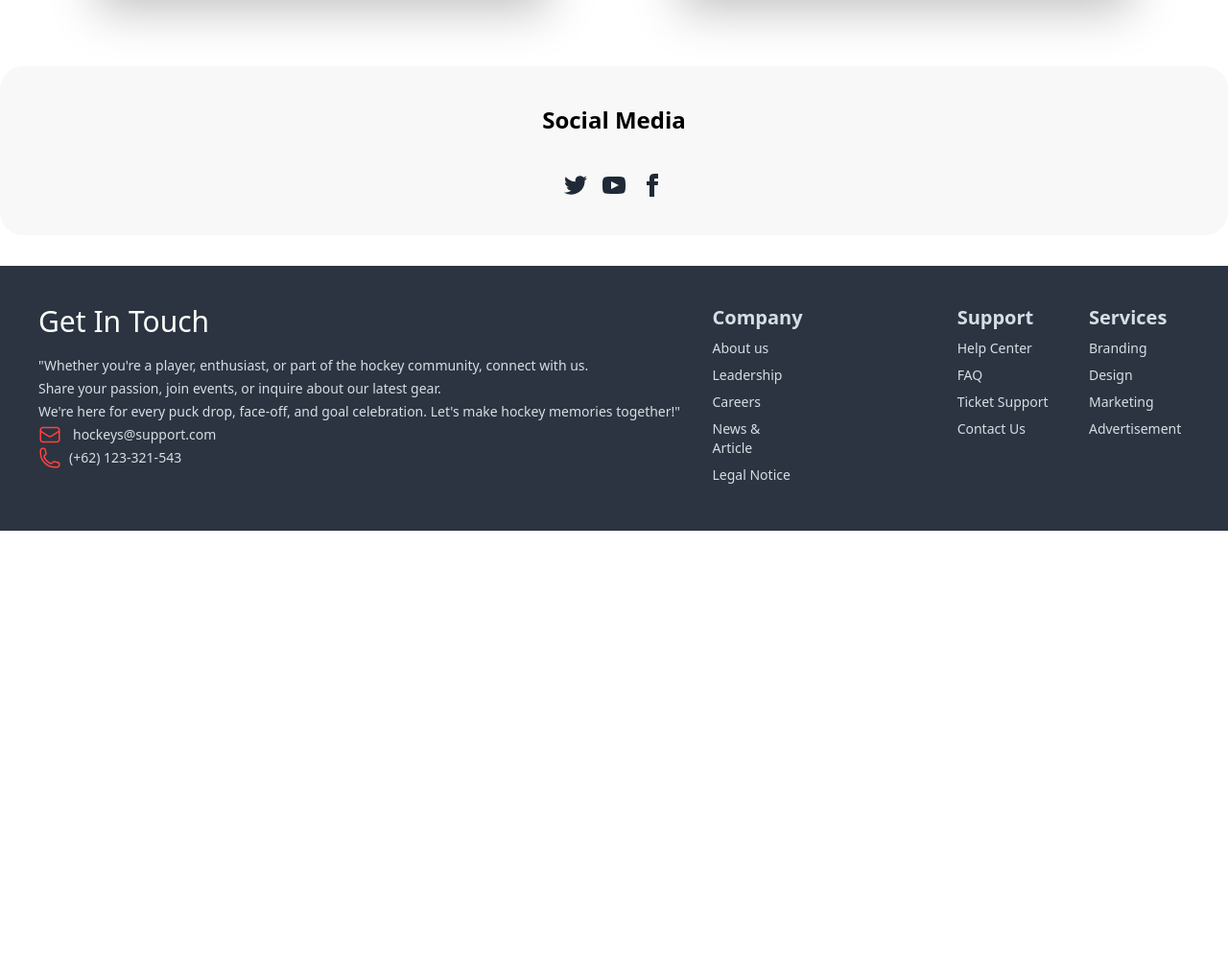
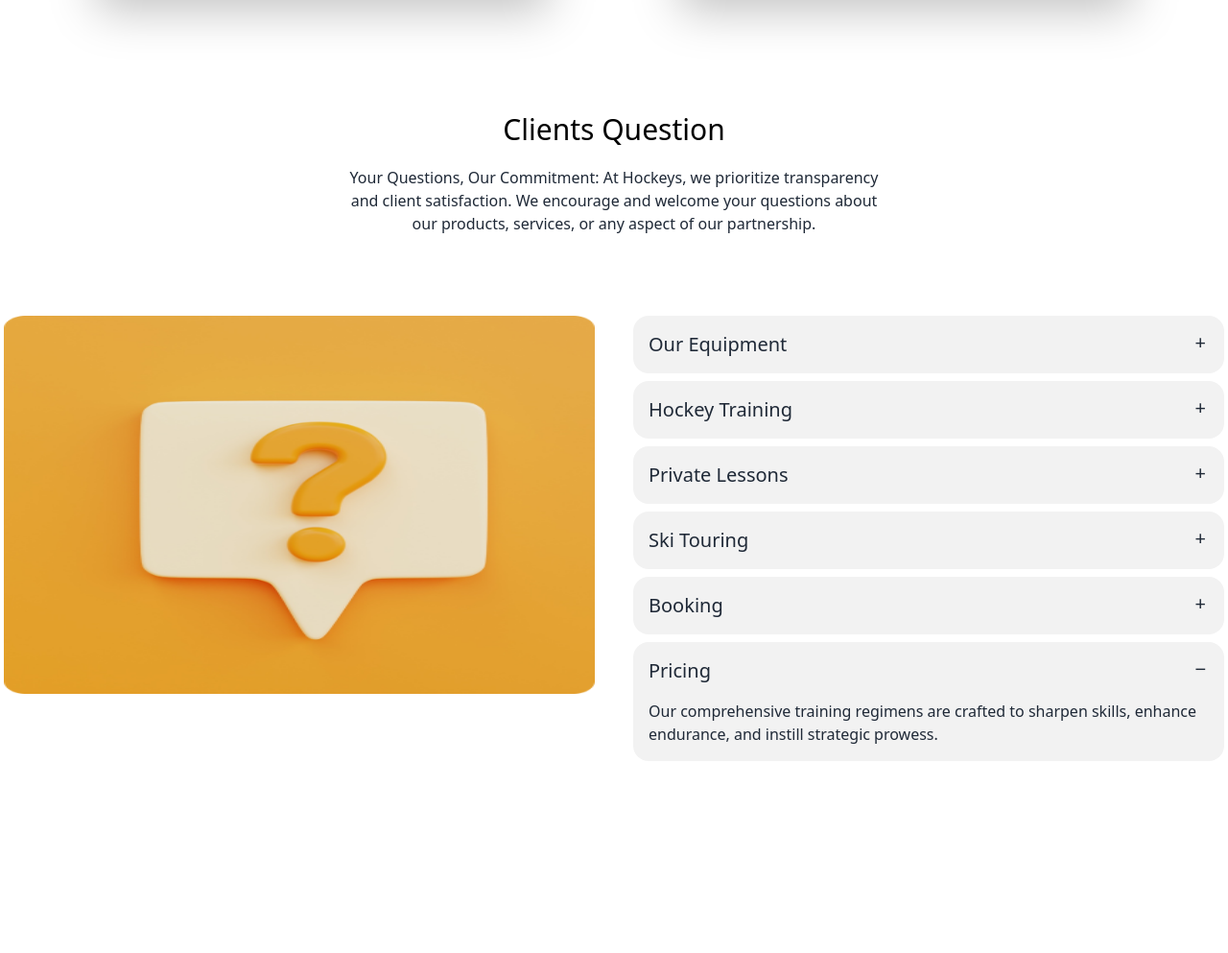
Before and after one commit to shamim-hossain008/hockeys-shamim, a plain HTML site: page Hockys/index.html in a window 1280 px wide. Shown: the part 3889-4882 px from the top of the page at 96% size. Before the commit the page ends 4442 px from the top, so only its background shows below. Drawn offline with nearby package versions, Linux system fonts and the light colour scheme.

Commit message:
question section add and style  done

```diff
--- a/Hockys/index.html
+++ b/Hockys/index.html
@@ -549,6 +549,92 @@
           </div>
         </div>
       </section>
+      <!-- Clients Question section -->
+      <section>
+        <div class="text-center max-w-xl mx-auto my-10 md:my-20">
+          <h2 class="text-3xl text-black pb-5">Clients Question</h2>
+          <p>
+            Your Questions, Our Commitment: At Hockeys, we prioritize
+            transparency and client satisfaction. We encourage and welcome your
+            questions about our products, services, or any aspect of our
+            partnership.
+          </p>
+        </div>
+        <div class="flex flex-col md:flex-row md:justify-around gap-10 p-1">
+          <div class="md:w-1/2">
+            <img src="/Images/11.png" class="w-full h-3/5" alt="" />
+          </div>
+          <div class="md:w-1/2">
+            <div class="collapse collapse-plus mb-2 bg-base-200">
+              <input type="radio" name="my-accordion-3" checked="checked" />
+              <div class="collapse-title text-xl font-medium">
+                Our Equipment
+              </div>
+              <div class="collapse-content">
+                <p>
+                  Our comprehensive training regimens are crafted to sharpen
+                  skills, enhance endurance, and instill strategic prowess.
+                </p>
+              </div>
+            </div>
+            <div class="collapse collapse-plus mb-2 bg-base-200">
+              <input type="radio" name="my-accordion-3" />
+              <div class="collapse-title text-xl font-medium">
+                Hockey Training
+              </div>
+              <div class="collapse-content">
+                <p>
+                  Our comprehensive training regimens are crafted to sharpen
+                  skills, enhance endurance, and instill strategic prowess.
+                </p>
+              </div>
+            </div>
+            <div class="collapse collapse-plus mb-2 bg-base-200">
+              <input type="radio" name="my-accordion-3" />
+              <div class="collapse-title text-xl font-medium">
+                Private Lessons
+              </div>
+              <div class="collapse-content">
+                <p>
+                  Elevate your skills with one-on-one coaching tailored to your
+                  specific needs.
+                </p>
+              </div>
+            </div>
+            <div class="collapse collapse-plus mb-2 bg-base-200">
+              <input type="radio" name="my-accordion-3" checked="checked" />
+              <div class="collapse-title text-xl font-medium">Ski Touring</div>
+              <div class="collapse-content">
+                <p>
+                  Our comprehensive training regimens are crafted to sharpen
+                  skills, enhance endurance, and instill strategic prowess.
+                </p>
+              </div>
+            </div>
+            <div class="collapse collapse-plus mb-2 bg-base-200">
+              <input type="radio" name="my-accordion-3" checked="checked" />
+              <div class="collapse-title text-xl font-medium">Booking</div>
+              <div class="collapse-content">
+                <p>
+                  Ready to Elevate Your Game? Secure your spot now and book your
+                  training sessions or private lessons with us. Don't miss the
+                  opportunity to enhance your skills,
+                </p>
+              </div>
+            </div>
+            <div class="collapse collapse-plus bg-base-200">
+              <input type="radio" name="my-accordion-3" checked="checked" />
+              <div class="collapse-title text-xl font-medium">Pricing</div>
+              <div class="collapse-content">
+                <p>
+                  Our comprehensive training regimens are crafted to sharpen
+                  skills, enhance endurance, and instill strategic prowess.
+                </p>
+              </div>
+            </div>
+          </div>
+        </div>
+      </section>
     </main>
     <!-- Social Media -->
     <section>
```
